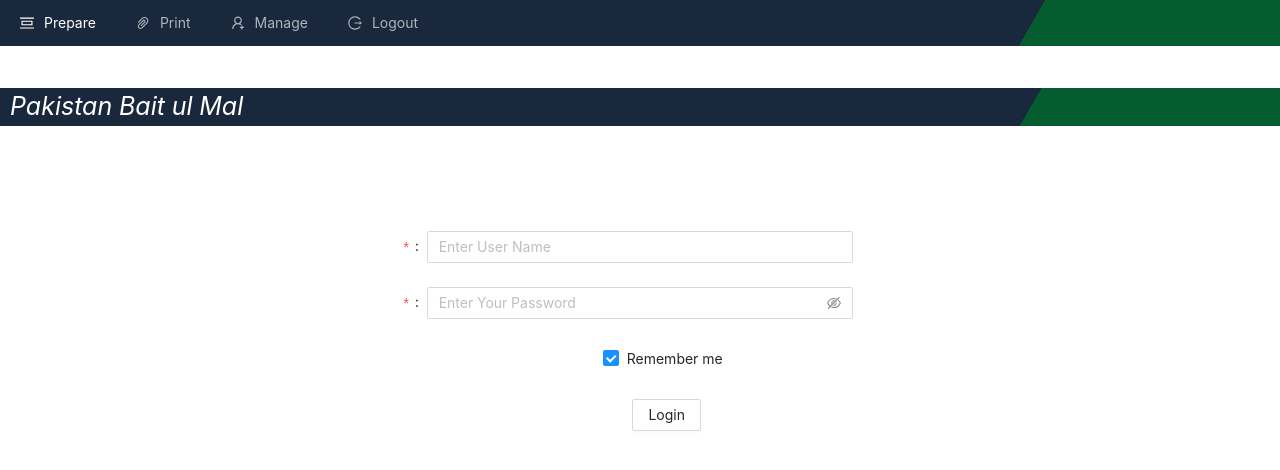
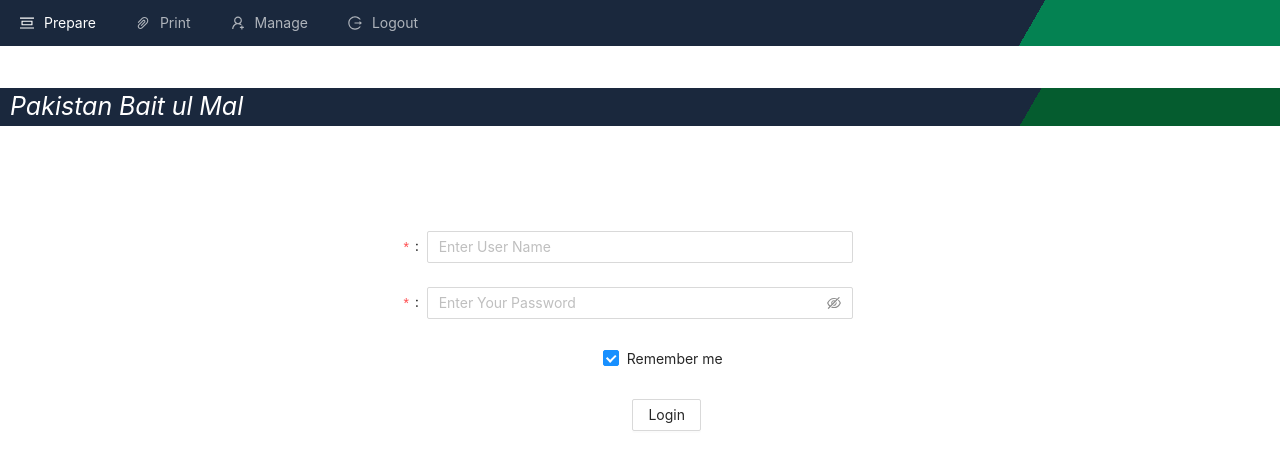
Before and after one commit to SafiUllahAshfaq/mern-boilerplate, a React (Create React App) app in the folder client/: page / in a window 1280 px wide. Shown: the top 470 px of the page. Built offline with nearby package versions, Linux system fonts and the light colour scheme; sample sign-in values are in the browser's storage.

Commit message:
css update

```diff
--- a/client/src/pages/dashboard.tsx
+++ b/client/src/pages/dashboard.tsx
@@ -43,7 +43,8 @@
   return (
 
     <>
-      <Menu className='no-printme' mode="horizontal" theme='dark' style={{ background: 'linear-gradient(-60deg, #055c2f 20%, #1a283d 20% ) ' }} >
+      {/* <Menu className='no-printme' mode="horizontal" theme='dark' style={{ background: 'linear-gradient(-60deg, #055c2f 20%, #1a283d 20% ) ' }} > */}
+      <Menu className='no-printme' mode="horizontal" theme='dark' style={{ background: 'linear-gradient(-60deg, #048252 20%, #1a283d 20% ) ' }} >
         {/* <Menu mode="horizontal" theme='dark' style={{ background: 'linear-gradient(-70deg, #fa7c30 30%, rgba(10, 34, 0, 0) 30%)' }} > */}
         <SubMenu key="sub1" icon={<PicCenterOutlined />} title="Prepare"  >
 
```
